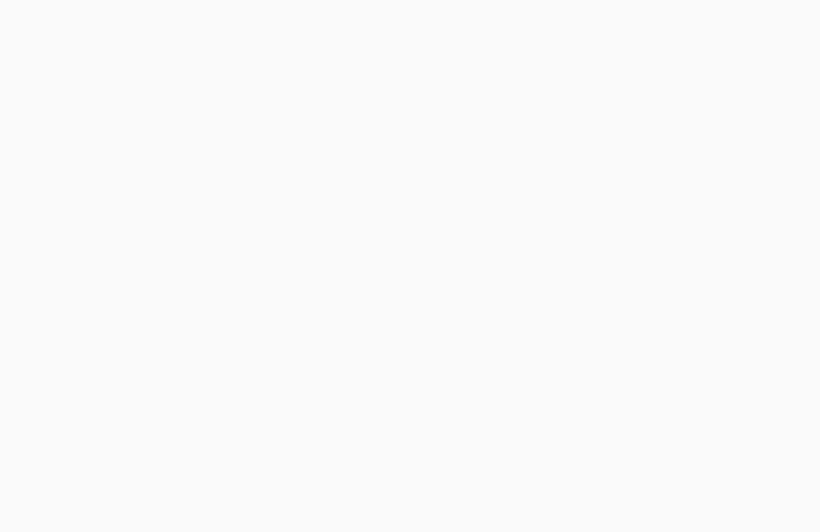
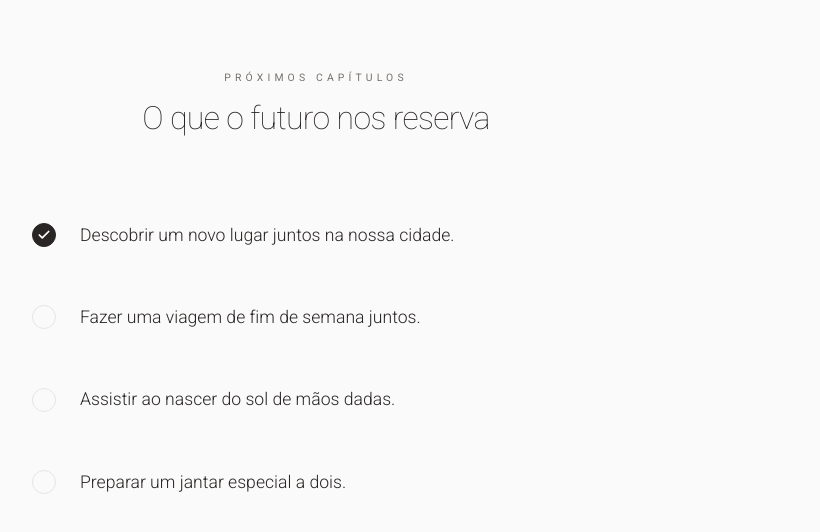
Before and after one commit to Jhnvida/our-journey, a React (Vite) app: page / in a window 1280 px wide. Shown: the part 2346-2878 px from the top of the page, without its empty margins (324-1144 px from the left). Before the commit the page ends 2368 px from the top, so only its background shows below. Built offline with nearby package versions, Linux system fonts and the light colour scheme.

Commit message:
feat: implementa seção Chapters e ajusta estilização geral do projeto

```diff
--- a/src/App.tsx
+++ b/src/App.tsx
@@ -1,12 +1,14 @@
 import { Content } from "./components/Content";
 import { Counter } from "./components/Counter";
 import { Timeline } from "./components/Timeline";
+import { Chapters } from "./components/Chapters";
 
 export function App() {
     return (
         <Content>
             <Counter />
             <Timeline />
+            <Chapters />
         </Content>
     );
 }
--- /dev/null
+++ b/src/components/Chapters/index.tsx
@@ -0,0 +1,34 @@
+import styles from "./styles.module.css";
+import { Check } from "lucide-react";
+
+type Chapter = {
+    text: string;
+    done: boolean;
+};
+
+const chapters: Chapter[] = [
+    { text: "Descobrir um novo lugar juntos na nossa cidade.", done: true },
+    { text: "Fazer uma viagem de fim de semana juntos.", done: false },
+    { text: "Assistir ao nascer do sol de mãos dadas.", done: false },
+    { text: "Preparar um jantar especial a dois.", done: false },
+];
+
+export function Chapters() {
+    return (
+        <section className={styles.chapters}>
+            <h2 className={styles.sectionTitle}>Próximos Capítulos</h2>
+            <p className={styles.sectionSubtitle}>O que o futuro nos reserva</p>
+
+            <ul className={styles.chapterList}>
+                {chapters.map((chapter, index) => (
+                    <li key={index} className={styles.chapterItem}>
+                        <div className={`${styles.checkbox} ${chapter.done ? styles.checked : ""}`}>
+                            {chapter.done && <Check size={14} strokeWidth={3} />}
+                        </div>
+                        <span className={styles.chapterText}>{chapter.text}</span>
+                    </li>
+                ))}
+            </ul>
+        </section>
+    );
+}
--- /dev/null
+++ b/src/components/Chapters/styles.module.css
@@ -0,0 +1,75 @@
+.chapters {
+    display: flex;
+    flex-direction: column;
+    align-items: center;
+
+    width: 100%;
+    max-width: 600px;
+    padding: 4rem 0 8rem 0;
+    margin: 0 auto;
+}
+
+.sectionTitle {
+    color: var(--text-muted);
+    font-size: var(--overline-size);
+    font-weight: var(--overline-weight);
+    text-align: center;
+    text-transform: uppercase;
+    letter-spacing: var(--overline-spacing);
+
+    margin-bottom: 0.5rem;
+}
+
+.sectionSubtitle {
+    color: var(--text);
+    font-size: 2rem;
+    font-weight: 100;
+    text-align: center;
+    letter-spacing: -0.02em;
+
+    margin-bottom: 4rem;
+}
+
+.chapterList {
+    display: flex;
+    flex-direction: column;
+    gap: 1.5rem;
+
+    width: 100%;
+}
+
+.chapterItem {
+    display: flex;
+    align-items: center;
+    gap: 1.5rem;
+    padding: 1rem;
+
+    border-radius: var(--radius-xl);
+}
+
+.checkbox {
+    display: flex;
+    align-items: center;
+    justify-content: center;
+
+    width: 24px;
+    height: 24px;
+
+    border-radius: 50%;
+    border: 1px solid var(--border-base);
+
+    flex-shrink: 0;
+    color: var(--bg-surface);
+    transition: all 0.2s ease-in-out;
+}
+
+.chapterText {
+    font-size: 1.1rem;
+    font-weight: 300;
+    color: var(--text-primary);
+}
+
+.checked {
+    background-color: var(--text-primary);
+    border-color: var(--text-primary);
+}
--- a/src/components/Counter/styles.module.css
+++ b/src/components/Counter/styles.module.css
@@ -1,11 +1,13 @@
 .counter {
-    width: 100%;
-    min-height: 80vh;
     display: flex;
     flex-direction: column;
     align-items: center;
     justify-content: center;
+
+    width: 100%;
+    min-height: 80vh;
     margin-bottom: 4rem;
+
     text-align: center;
 }
 
@@ -13,11 +15,11 @@
     margin-bottom: 4rem;
 
     color: var(--text-muted);
-    font-size: 0.65rem;
-    font-weight: 400;
+    font-size: var(--overline-size);
+    font-weight: var(--overline-weight);
     line-height: 1rem;
     text-transform: uppercase;
-    letter-spacing: 0.4em;
+    letter-spacing: var(--overline-spacing);
 }
 
 .timeGrid {
@@ -31,6 +33,7 @@
     .timeGrid {
         gap: 4rem;
     }
+
     .title {
         margin-bottom: 6rem;
     }
--- a/src/components/EventCard/index.tsx
+++ b/src/components/EventCard/index.tsx
@@ -1,5 +1,4 @@
 import styles from "./styles.module.css";
-
 import type { Event } from "../../types/global";
 
 type EventProps = {
--- a/src/components/EventCard/styles.module.css
+++ b/src/components/EventCard/styles.module.css
@@ -3,14 +3,16 @@
     flex-direction: column;
     align-items: center;
     gap: 3rem;
+
     width: 100%;
 }
 
 .eventImage {
     width: 100%;
-    max-width: 450px;
+    max-width: 100%;
     aspect-ratio: 3 / 4;
     object-fit: cover;
+
     filter: grayscale(100%);
     opacity: 0.85;
     transition:
@@ -27,16 +29,18 @@
     display: flex;
     flex-direction: column;
     align-items: center;
+
+    max-width: 100%;
     text-align: center;
-    max-width: 400px;
 }
 
 .eventDate {
     color: var(--text-muted);
-    font-size: 0.65rem;
-    font-weight: 400;
+    font-size: var(--overline-size);
+    font-weight: var(--overline-weight);
     text-transform: uppercase;
-    letter-spacing: 0.4em;
+    letter-spacing: var(--overline-spacing);
+
     margin-bottom: 1.5rem;
 }
 
@@ -45,8 +49,9 @@
     font-size: 2.5rem;
     font-weight: 100;
     line-height: 1.2;
+    letter-spacing: -0.02em;
+
     margin-bottom: 1rem;
-    letter-spacing: -0.02em;
 }
 
 .eventDescription {
@@ -57,17 +62,19 @@
 }
 
 .subEventsList {
-    margin-top: 2.5rem;
     display: flex;
     flex-direction: column;
     gap: 1.5rem;
+
     width: 100%;
+    margin-top: 2.5rem;
 }
 
 .subEventItem {
     display: flex;
     flex-direction: column;
     gap: 0.25rem;
+
     padding-left: 1rem;
     border-left: 1px solid var(--border-base);
 }
@@ -97,9 +104,14 @@
         flex-direction: row-reverse;
     }
 
+    .eventImage {
+        max-width: 450px;
+    }
+
     .eventContent {
         align-items: flex-start;
         text-align: left;
+        max-width: 400px;
     }
 
     .timelineEvent.reverse .eventContent {
--- a/src/components/Time/styles.module.css
+++ b/src/components/Time/styles.module.css
@@ -3,6 +3,7 @@
     flex-direction: column;
     align-items: center;
     justify-content: center;
+
     padding: 0.5rem;
 }
 
@@ -12,16 +13,17 @@
     font-weight: 100;
     line-height: 1;
     letter-spacing: -0.05em;
+
     margin-bottom: 1.5rem;
 }
 
 .timeLabel {
     color: var(--text-muted);
-    font-size: 0.65rem;
-    font-weight: 400;
+    font-size: var(--overline-size);
+    font-weight: var(--overline-weight);
     line-height: 1rem;
     text-transform: uppercase;
-    letter-spacing: 0.4em;
+    letter-spacing: var(--overline-spacing);
 
     margin-top: 0.5rem;
 }
--- a/src/components/Timeline/styles.module.css
+++ b/src/components/Timeline/styles.module.css
@@ -2,8 +2,9 @@
     display: flex;
     flex-direction: column;
     gap: 8rem;
+    padding: 2rem 0 8rem 0;
+
     width: 100%;
-    padding: 2rem 0 8rem 0;
 }
 
 @media (min-width: 768px) {
--- a/src/styles/global.css
+++ b/src/styles/global.css
@@ -1,3 +1,5 @@
+@import url("https://fonts.googleapis.com/css2?family=Roboto:ital,wght@0,100..900;1,100..900&display=swap");
+
 *,
 *::before,
 *::after {
--- a/src/styles/theme.css
+++ b/src/styles/theme.css
@@ -27,7 +27,7 @@
     --radius-xl: 0.75rem;
     --radius-2xl: 1rem;
 
-    --transition-fast: 300ms ease;
-    --transition-slow: 700ms ease;
-    --transition-image: 1000ms ease;
+    --overline-size: 0.65rem;
+    --overline-weight: 400;
+    --overline-spacing: 0.4em;
 }
```
